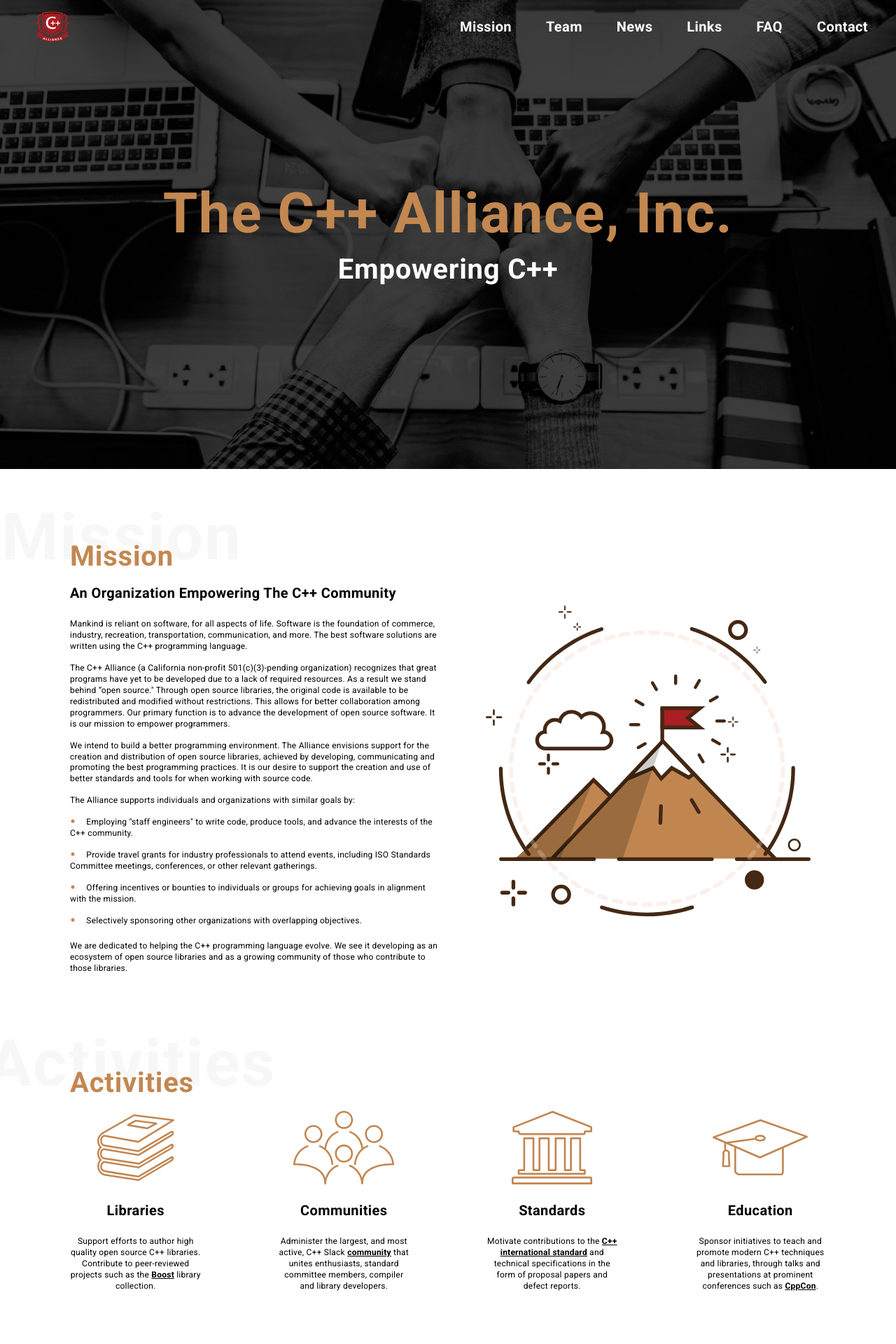
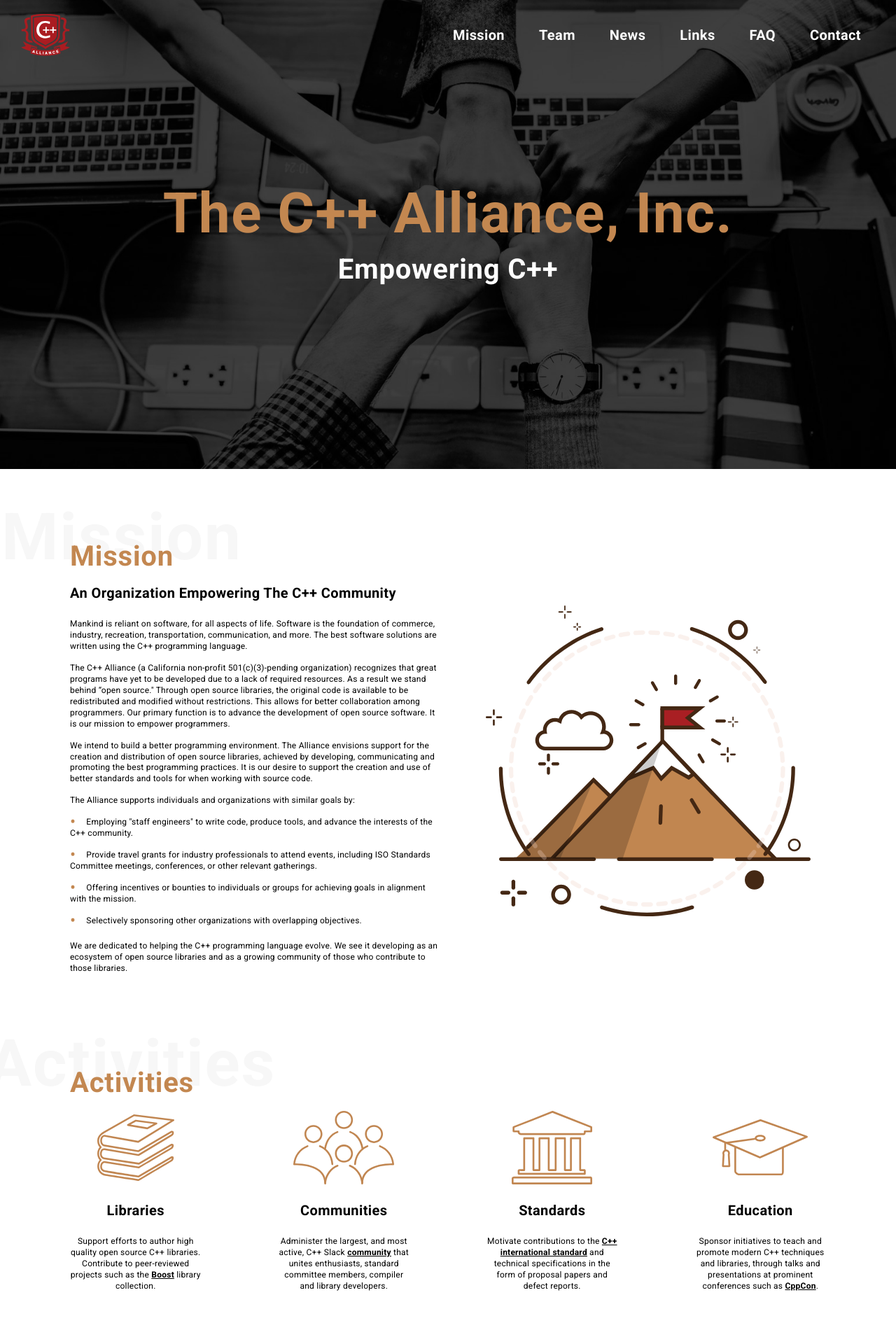
Before and after one commit to AlchemyInteractive/cpp-alliance, a Jekyll site: the page built from index.html, in a window 1280 px wide. Shown: the top 1920 px of the page at 70% size. Built offline with Jekyll 4.4.1, drawn with Linux system fonts in a browser that asks for light colours.

Commit message:
makes logo bigger on 1280.  links logo to homepage

```diff
--- a/_layouts/default.html
+++ b/_layouts/default.html
@@ -14,7 +14,9 @@
 
   <!-- Navigation -->
   <nav class='nav {{page.nav-class}}'>
-    <img class='logo' src='{{ site.baseurl }}/images/logo.svg' />
+    <a href='{{ site.baseurl }}/'>
+      <img class='logo' src='{{ site.baseurl }}/images/logo.svg' />
+    </a>
     <div class='hamburger' id='nav-hamburger'>
       <span class='hamburger-line'></span>
       <span class='hamburger-line'></span>
--- a/_sass/modules/navigation.scss
+++ b/_sass/modules/navigation.scss
@@ -6,7 +6,7 @@
   width: 100%;
   z-index: $z-above-top;
 
-  @include breakpoint($desktop-large) {
+  @include breakpoint($desktop-small) {
     height: 100px;
   }
 
@@ -23,10 +23,6 @@
     left: $spacing--s;
 
     @include breakpoint($desktop-small) {
-      left: 50px;
-    }
-
-    @include breakpoint($desktop-large) {
       width: 70px;
       left: $spacing--xl;
     }
@@ -105,7 +101,7 @@
       display: block;
       padding-top: 0;
       position: absolute;
-      right: 40px;
+      right: 50px;
       top: 50%;
       transform: translateY(-50%);
       left: auto;
@@ -117,10 +113,6 @@
       &.active {
         top: 40px;
       }
-    }
-
-    @include breakpoint($desktop-large) {
-      right: 50px;
     }
   }
 
```
